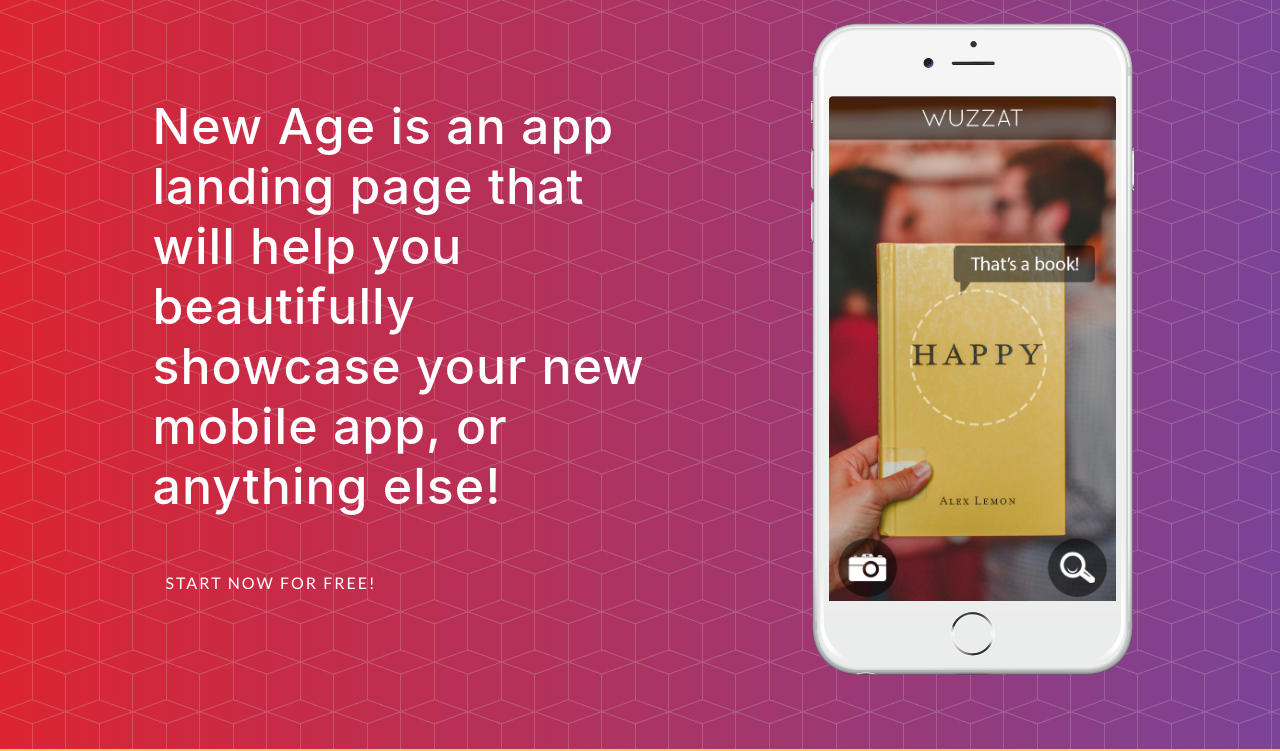
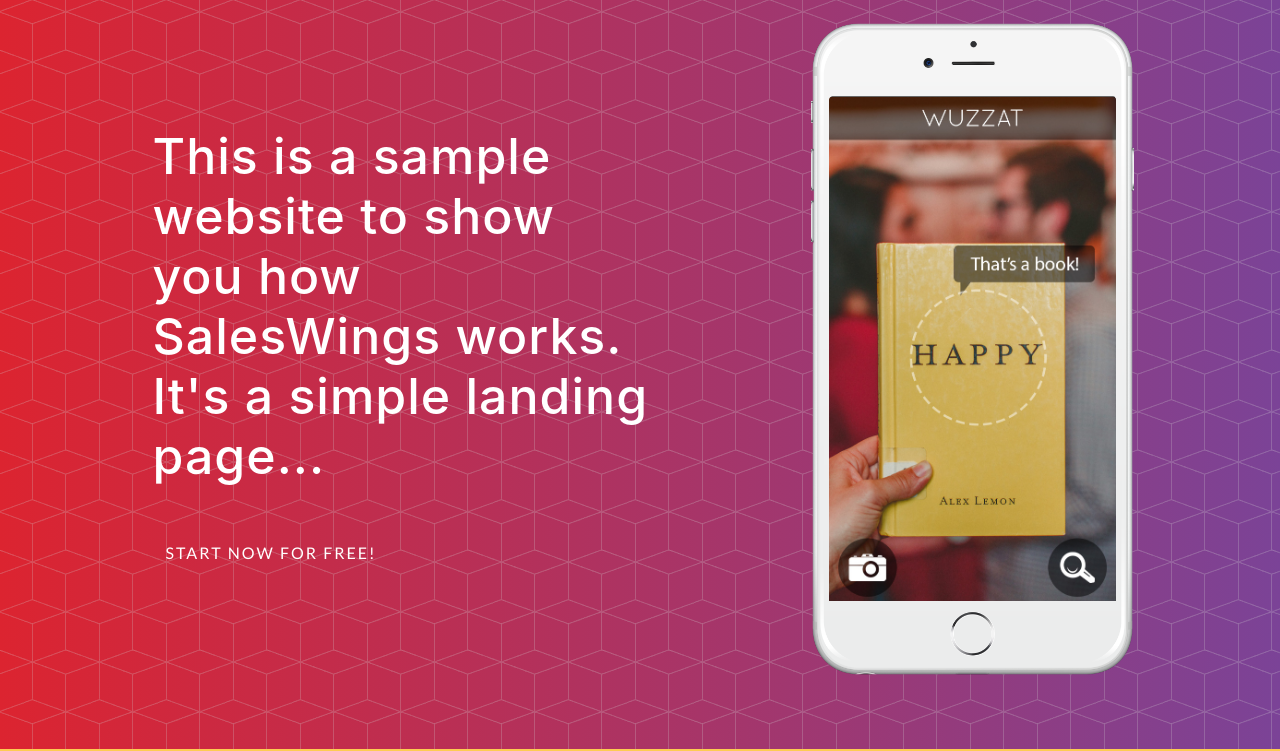
Before and after one commit to odroz/sw-sample-page, a website with bundled scripts: page index.html in a window 1280 px wide. Shown: the part 51-802 px from the top of the page. Built offline with nearby package versions, Linux system fonts and the light colour scheme; a web font is replaced by a local one.

Commit message:
new text

```diff
--- a/index.html
+++ b/index.html
@@ -59,8 +59,8 @@
         <div class="row h-100">
           <div class="col-lg-7 my-auto">
             <div class="header-content mx-auto">
-              <h1 class="mb-5">New Age is an app landing page that will help you beautifully showcase your new mobile app, or anything else!</h1>
-              <a href="#download" class="btn btn-outline btn-xl js-scroll-trigger">Start Now for Free!</a>
+              <h1 class="mb-5">This is a sample website to show you how SalesWings works. It's a simple landing page...</h1>
+              <a href="https://saleswingsapp.com/pricing" class="btn btn-outline btn-xl js-scroll-trigger">Start Now for Free!</a>
             </div>
           </div>
           <div class="col-lg-5 my-auto">
```
